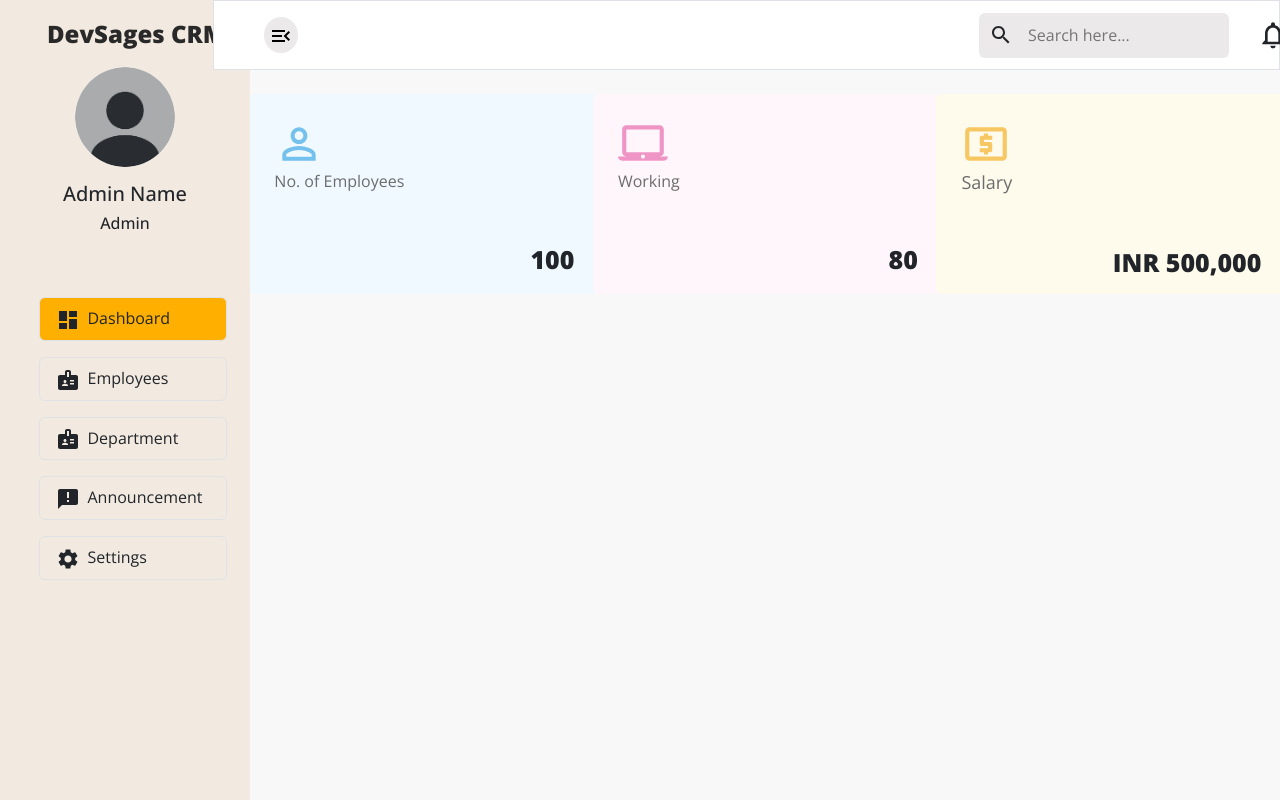
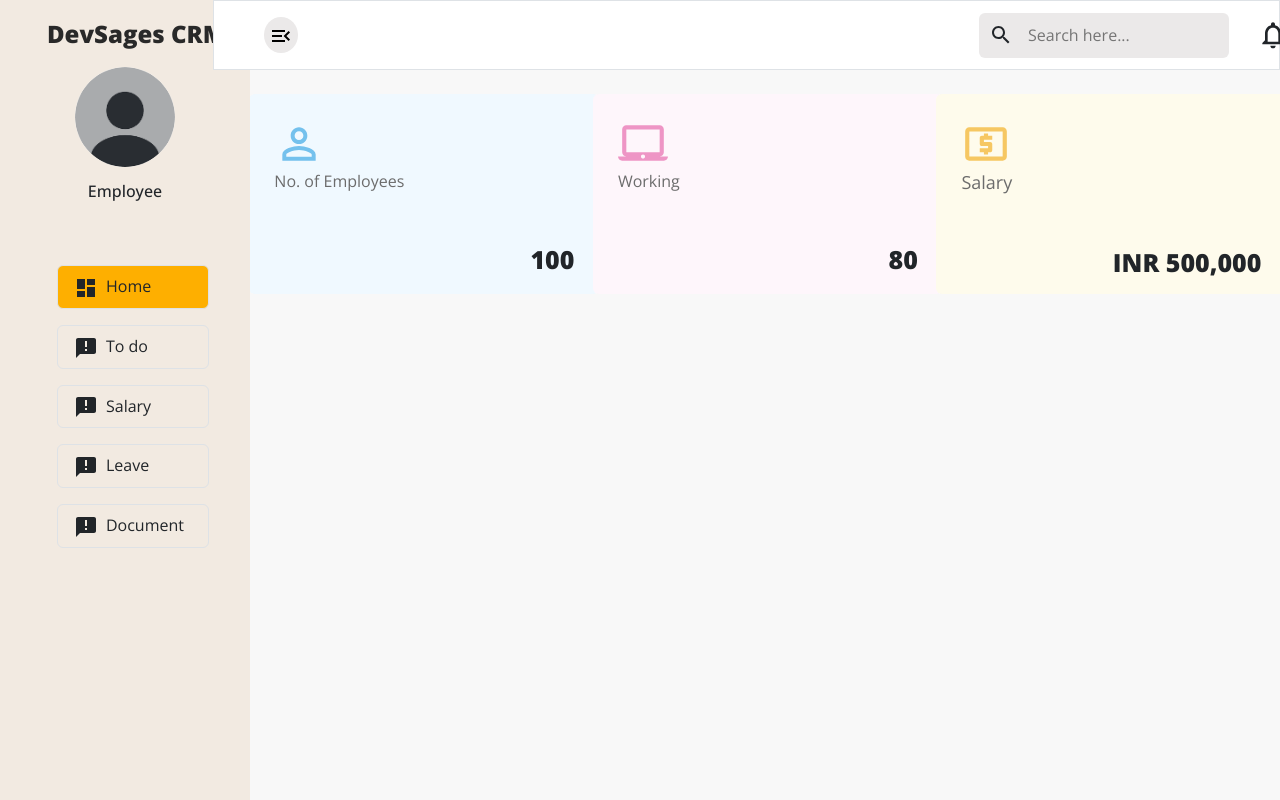
Before and after one commit to Mansibansal9648/Emp_mgmt_system_frontend, a React (Create React App) app: page /admin-dashboard in a window 1280 px wide. Built offline with nearby package versions, Linux system fonts and the light colour scheme.

Commit message:
employee dashboard layout changed

```diff
--- a/src/components/common/layout/layout.jsx
+++ b/src/components/common/layout/layout.jsx
@@ -9,8 +9,12 @@ import NotificationsNoneIcon from '@mui/icons-material/NotificationsNone'
 import MenuOpenIcon from '@mui/icons-material/MenuOpen'
 import '../common.css'
 import profile_pic from '../../../assets/images/profile.png'
+import { useSelector } from 'react-redux'
 
 function Layout(props) {
+    const userType = useSelector((state)=>state.userType)
+    const user = useSelector((state)=>state.name)
+    console.log("user", user)
     const [activeMenuItem, setActiveMenuItem] = useState('dashboard')
 
     const handleMenuItemClick = (menuItem) => {
@@ -37,10 +41,11 @@ function Layout(props) {
                                         className="img-fluid"
                                     />
                                 </div>
-                                <h5 className="mt-2 mb-1">Admin Name</h5>
-                                <h6 className="mx-2 mt-2">Admin</h6>
+                                <h5 className="mt-2 mb-1">{user}</h5>
+                                { userType === "Admin" ? <h6 className="mx-2 mt-2">Admin</h6> : <h6 className="mx-2 mt-2">Employee</h6>}
                             </div>
                             <div className="container d-flex justify-content-center align-items-center mt-5">
+                                    { userType === "Admin" ?
                                 <ul className="list-unstyled">
                                     <li
                                         className={`mx-2 mt-3 w-100 sidebar-menu p-2 border rounded ${
@@ -123,7 +128,91 @@ function Layout(props) {
                                          Settings
                                      </span>
                                  </li>
+
                                   </ul>
+                                  :
+                                  <ul className="list-unstyled">
+                                 <li
+                                        className={`mx-2 mt-3 w-100 sidebar-menu p-2 border rounded ${
+                                            activeMenuItem === 'dashboard'
+                                                ? 'active'
+                                                : ''
+                                        }`}
+                                        onClick={() =>
+                                            handleMenuItemClick('dashboard')
+                                        }
+                                    >
+                                        <Link
+                                            to="/employee-dashboard"
+                                            className="nav-link"
+                                        >
+                                            <DashboardIcon className="mx-2" />
+                                            Home
+                                        </Link>
+                                    </li>
+                                    <li
+                                     className={`mx-2 mt-3 w-100 sidebar-menu p-2 border rounded ${
+                                         activeMenuItem === 'announcement'
+                                             ? 'active'
+                                             : ''
+                                     }`}
+                                     onClick={() =>
+                                         handleMenuItemClick('announcement')
+                                     }
+                                 >
+                                     <span>
+                                         <AnnouncementIcon className="mx-2" />
+                                         To do
+                                     </span>
+                                 </li>
+                                 <li
+                                     className={`mx-2 mt-3 w-100 sidebar-menu p-2 border rounded ${
+                                         activeMenuItem === 'announcement'
+                                             ? 'active'
+                                             : ''
+                                     }`}
+                                     onClick={() =>
+                                         handleMenuItemClick('announcement')
+                                     }
+                                 >
+                                     <span>
+                                         <AnnouncementIcon className="mx-2" />
+                                         Salary
+                                     </span>
+                                 </li>
+                                 <li
+                                     className={`mx-2 mt-3 w-100 sidebar-menu p-2 border rounded ${
+                                         activeMenuItem === 'announcement'
+                                             ? 'active'
+                                             : ''
+                                     }`}
+                                     onClick={() =>
+                                         handleMenuItemClick('announcement')
+                                     }
+                                 >
+                                     <span>
+                                         <AnnouncementIcon className="mx-2" />
+                                         Leave
+                                     </span>
+                                 </li>
+                                 <li
+                                     className={`mx-2 mt-3 w-100 sidebar-menu p-2 border rounded ${
+                                         activeMenuItem === 'announcement'
+                                             ? 'active'
+                                             : ''
+                                     }`}
+                                     onClick={() =>
+                                         handleMenuItemClick('announcement')
+                                     }
+                                 >
+                                     <span>
+                                         <AnnouncementIcon className="mx-2" />
+                                         Document
+                                     </span>
+                                 </li>
+
+                                    </ul>}
+
                             </div>
                         </div>
                     </div>
```
Lines whose indentation alone changed are shown as unchanged.
